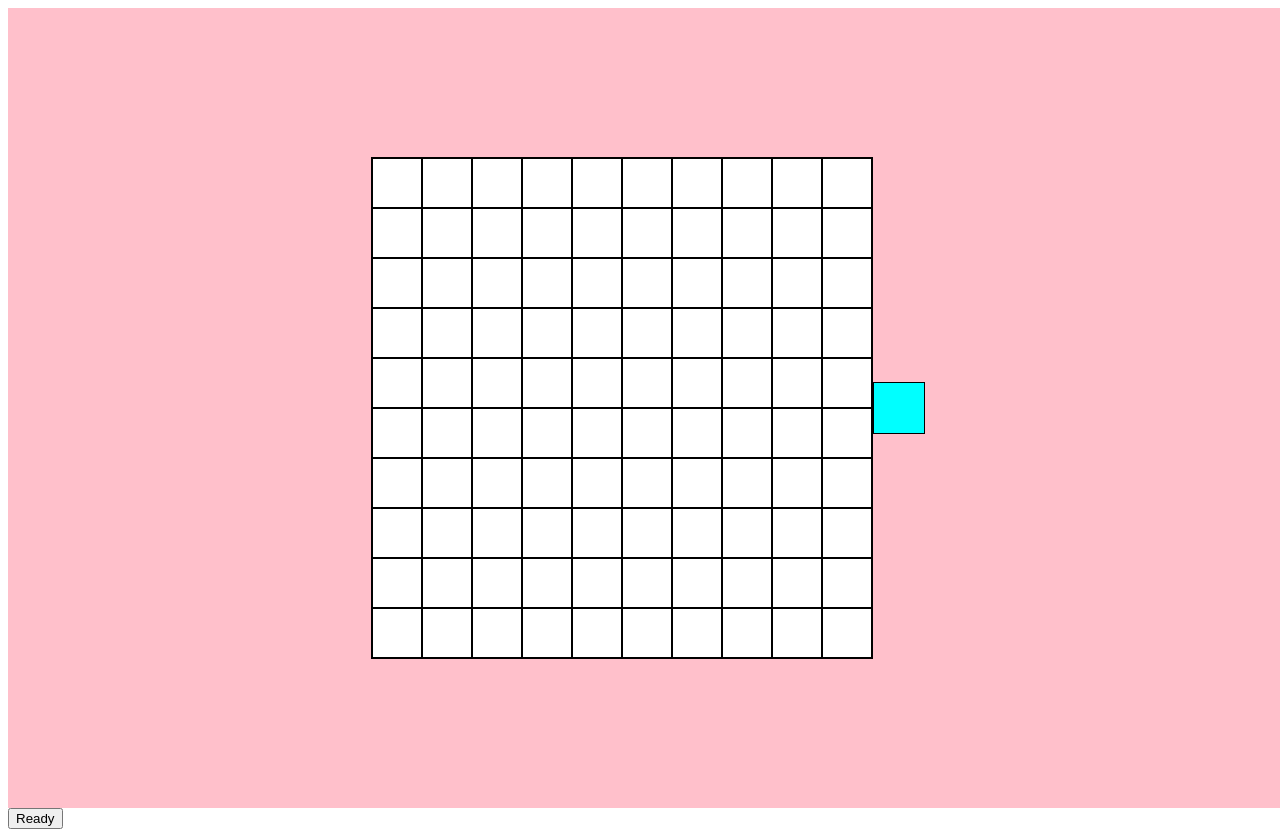
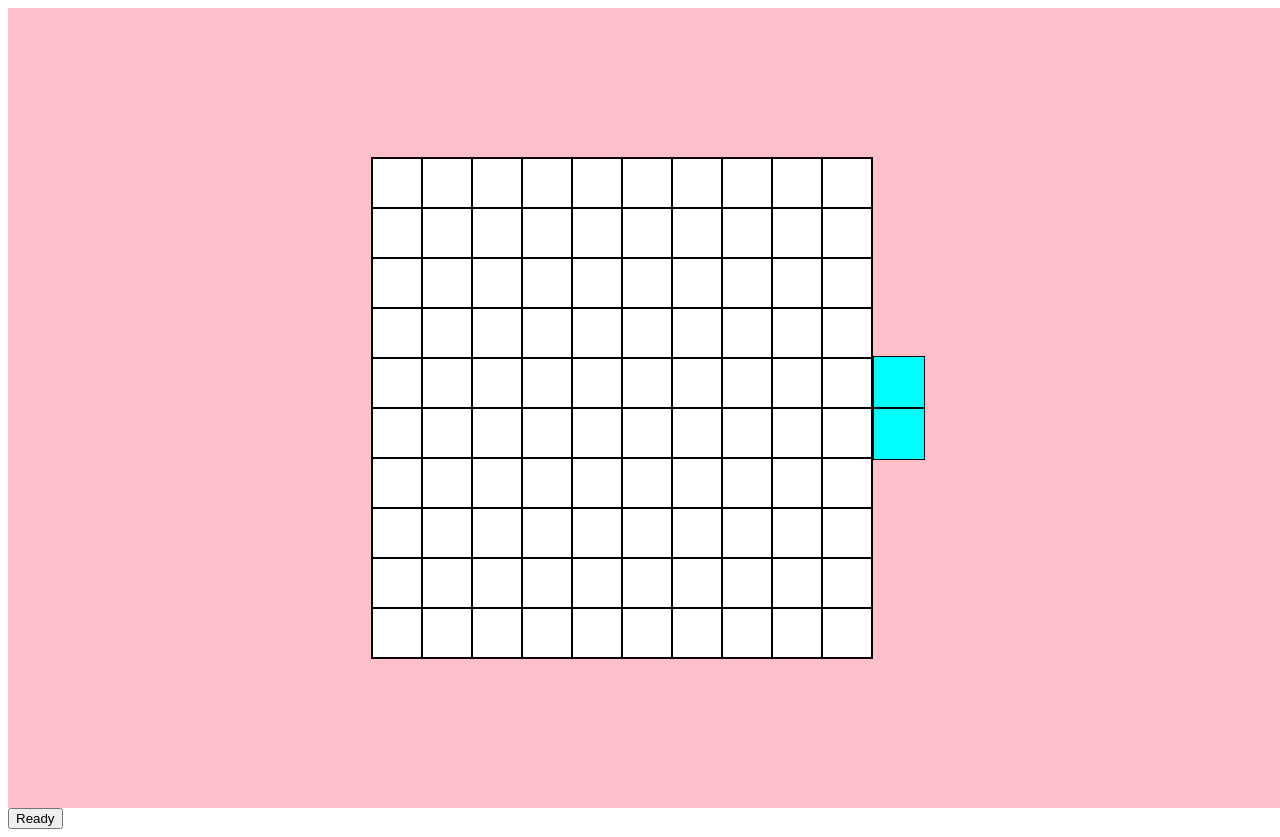
Before and after one commit to cesart98/battleship-game, a website built with webpack: page dist/index.html in a window 1280 px wide. Built offline with nearby package versions, Linux system fonts and the light colour scheme.

Commit message:
Add carrier ship

```diff
--- a/src/generate-webpage.js
+++ b/src/generate-webpage.js
@@ -18,9 +18,7 @@ export default async function generateWebpage() {
         shipContainer.setAttribute('class', 'player-ships');
         container.appendChild(shipContainer);
         function grabShip(event, ship) {
-
             ship.ondragstart = () => false;
-
             let shiftX = event.clientX - ship.getBoundingClientRect().left;
             let shiftY = event.clientY - ship.getBoundingClientRect().top;
 
@@ -54,7 +52,7 @@ export default async function generateWebpage() {
                     if (currentGrid != emptyGrid) {
                         if(currentGrid) {
                             function leaveGrid(grid) {
-                                grid.style.backgroundColor = "";
+                                grid.style.backgroundColor = "white";
                             }
                             leaveGrid(currentGrid);
                         }
@@ -81,13 +79,14 @@ export default async function generateWebpage() {
                 ship.onmouseup = null;
             };
         }
-        function generateTugBoat() {
-            let tugBoat = document.createElement('div');
-            tugBoat.setAttribute('class', 'tugboat');
-            tugBoat.onmousedown = (event) => grabShip(event, tugBoat);
-            shipContainer.appendChild(tugBoat);
+        function generateShip(type) {
+            let ship = document.createElement('div');
+            ship.setAttribute('class', type);
+            ship.onmousedown = (event) => grabShip(event, ship);
+            shipContainer.appendChild(ship);
         }
-        generateTugBoat();
+        generateShip('tugboat');
+        generateShip('carrier');
         return;
     }
     let container = document.querySelector('.container');
--- a/src/style.css
+++ b/src/style.css
@@ -7,7 +7,7 @@
     align-items: center;
 }
 
-.tugboat {
+.tugboat, .carrier {
     height: clamp(50px, 50px, 50px);
     width: clamp(50px, 50px, 50px);
     background-color: cyan;
```
